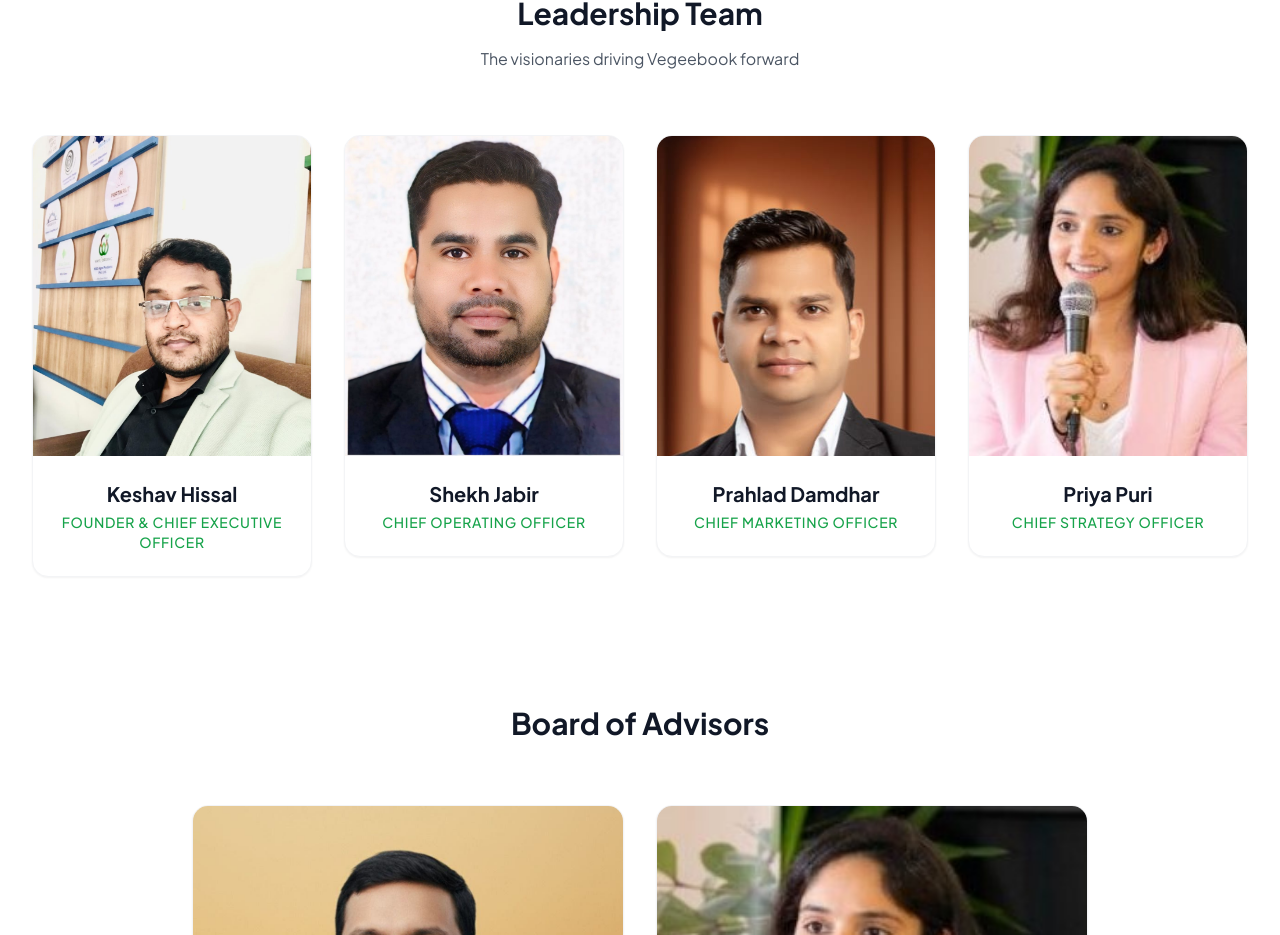
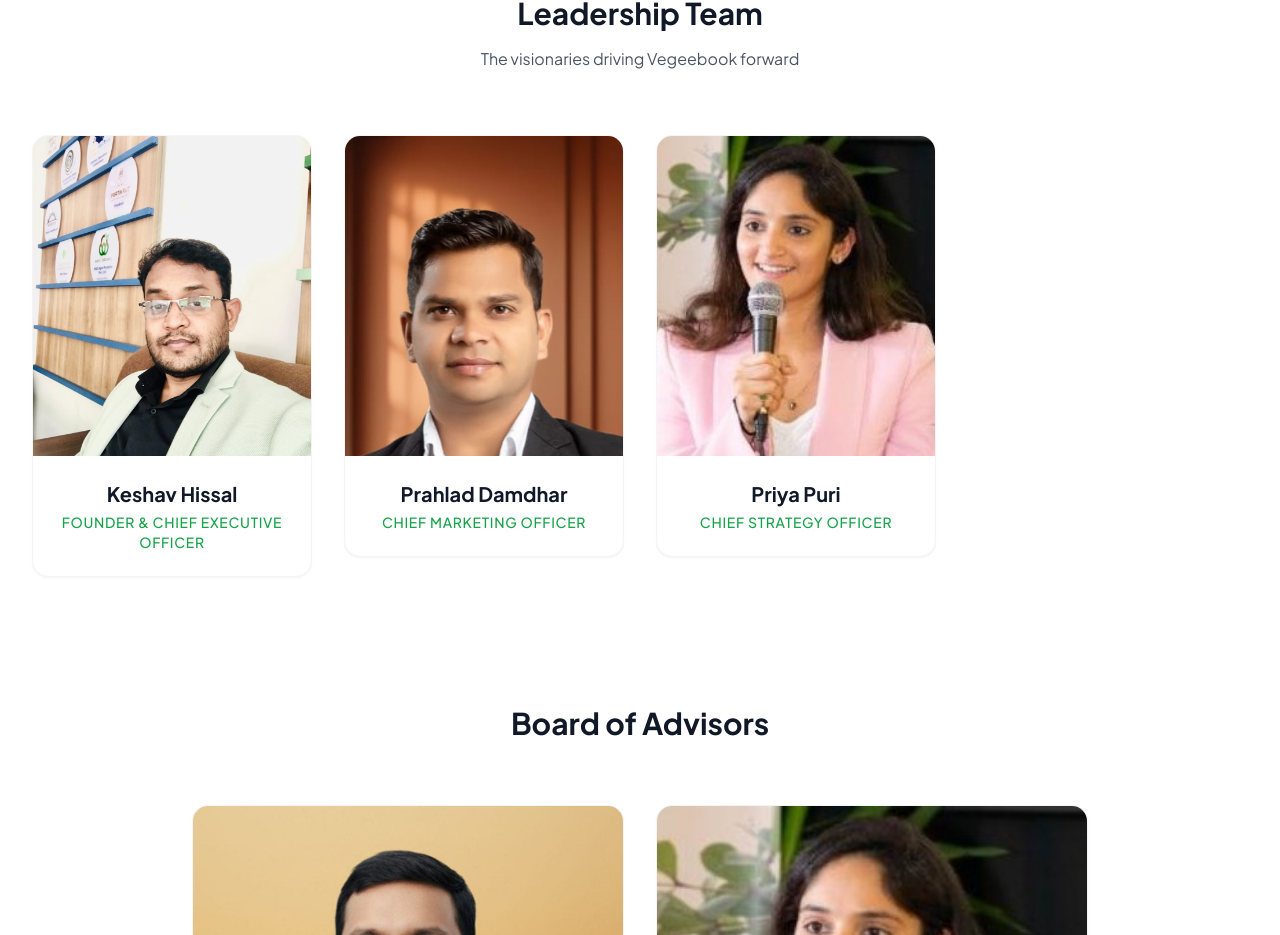
Before and after one commit to Neurocraft01/vegeebook, a Next.js app: page /about in a window 1280 px wide. Shown: the part 1587-2522 px from the top of the page. Built offline with nearby package versions, Linux system fonts and the light colour scheme.

Commit message:
Remove Shekh Jabir from team members
Removed Shekh Jabir from the team member list.

```diff
--- a/app/about/page.tsx
+++ b/app/about/page.tsx
@@ -158,12 +158,6 @@
               delay={0.2}
             />
             <TeamMember
-              name="Shekh Jabir"
-              role=" Chief Operating Officer"
-              image="/images/team/team_Shekh Jabir.jpeg"
-              delay={0.4}
-            />
-            <TeamMember
               name="Prahlad Damdhar"
               role="Chief Marketing Officer"
               image="/images/team/team_prahlad damdhar.jpeg"
```
